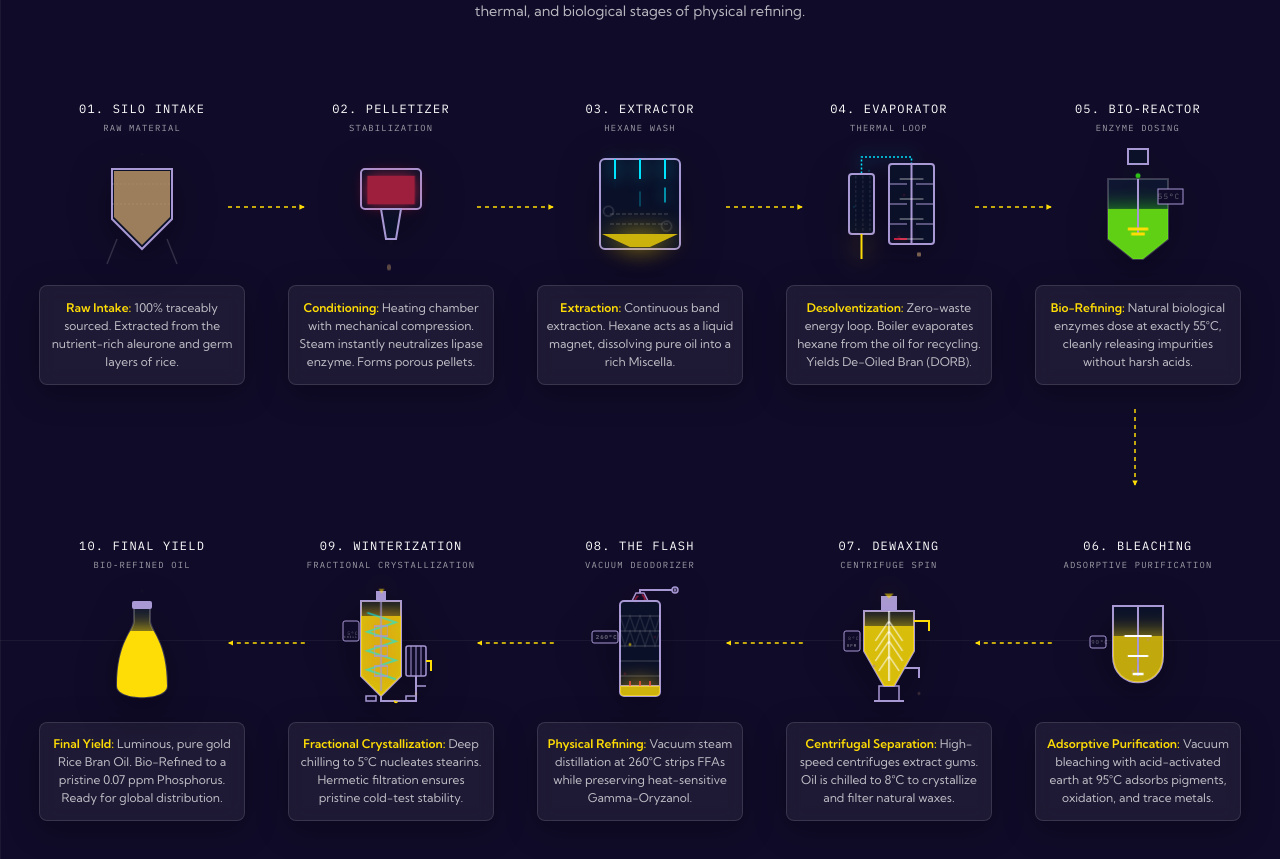
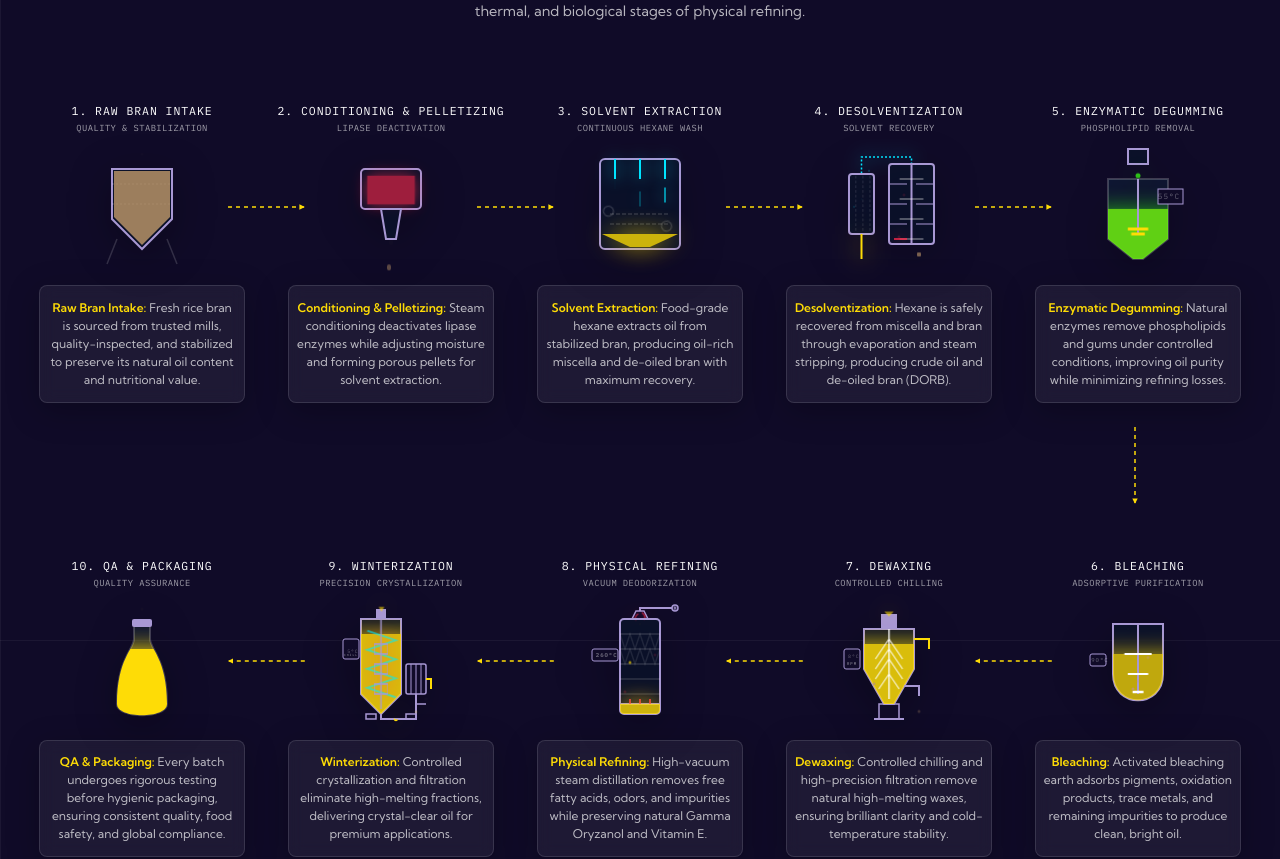
Before and after one commit to genaiwebsites/jeevanrekha, a Next.js app: page /manufacturing in a window 1280 px wide. Shown: the part 640-1499 px from the top of the page. Built offline with nearby package versions, Linux system fonts and the light colour scheme; no server answers.

Commit message:
refactor(manufacturing): update process diagram titles, step numbering, and typography alignment

```diff
--- a/src/app/globals.css
+++ b/src/app/globals.css
@@ -1869,9 +1869,9 @@ html:has(.mustard-page-container) ::-webkit-scrollbar-track {
 }
 .pipeline-grid { display: grid; grid-template-columns: 1fr clamp(40px, 6vw, 90px) 1fr clamp(40px, 6vw, 90px) 1fr clamp(40px, 6vw, 90px) 1fr clamp(40px, 6vw, 90px) 1fr; align-items: start; row-gap: 1.5rem; width: 100%; max-width: 1360px; margin: 0 auto; }
 .process-node { display: flex; flex-direction: column; align-items: center; position: relative; height: 100%; z-index: 2; min-width: 0; }
-.node-header { text-align: center; height: 60px; margin-bottom: 1rem; width: 100%; display: flex; flex-direction: column; justify-content: flex-end; }
-.node-title { font-family: var(--f-tech); font-size: clamp(0.6rem, 1vw, 0.75rem); color: var(--w); letter-spacing: 0.1em; text-transform: uppercase; }
-.node-title span { color: rgba(255,255,255,0.6); display: block; font-size: 0.55rem; margin-top: 6px; }
+.node-header { text-align: center; height: 60px; margin-bottom: 1rem; width: 100%; display: flex; flex-direction: column; justify-content: flex-end; align-items: center; }
+.node-title { font-family: var(--f-tech); font-size: clamp(0.58rem, 0.9vw, 0.72rem); color: var(--w); letter-spacing: 0.08em; text-transform: uppercase; white-space: nowrap; text-align: center; }
+.node-title span { color: rgba(255,255,255,0.6); display: block; font-size: 0.55rem; margin-top: 4px; white-space: nowrap; text-align: center; letter-spacing: 0.05em; }
 .node-svg-wrapper { width: 100px; height: 120px; flex-shrink: 0; position: relative; z-index: 5; margin-bottom: 1rem; }
 .node-svg { width: 100%; height: 100%; overflow: visible; filter: drop-shadow(0 10px 20px rgba(0,0,0,0.3)); }
 .node-desc-inline { font-size: 0.75rem; color: rgba(255,255,255,0.72); line-height: 1.5; text-align: center; background: rgba(255,255,255,0.06); backdrop-filter: blur(8px); -webkit-backdrop-filter: blur(8px); border-radius: 8px; border: 1px solid rgba(255,255,255,0.12); padding: 0.8rem 0.5rem; width: 120%; box-shadow: 0 8px 32px 0 rgba(0, 0, 0, 0.25); }
--- a/src/app/manufacturing/page.tsx
+++ b/src/app/manufacturing/page.tsx
@@ -25,7 +25,7 @@ export default function Manufacturing() {
           <div className="pipeline-grid rv">
             {/* Node 1: Silo */}
             <div className="process-node n-1">
-              <div className="node-header"><div className="node-title">01. Silo Intake<span>Raw Material</span></div></div>
+              <div className="node-header"><div className="node-title">1. Raw Bran Intake<span>Quality &amp; Stabilization</span></div></div>
               <div className="node-svg-wrapper">
                 <svg className="node-svg" viewBox="0 0 100 120">
                   <path className="svg-detail" d="M25,90 L15,115 M75,90 L85,115" />
@@ -41,7 +41,7 @@ export default function Manufacturing() {
                   <circle cx="50" cy="10" r="1.5" fill="var(--c-bran)" className="anim-drop" />
                 </svg>
               </div>
-              <div className="node-desc-inline"><strong>Raw Intake:</strong> 100% traceably sourced. Extracted from the nutrient-rich aleurone and germ layers of rice.</div>
+              <div className="node-desc-inline"><strong>Raw Bran Intake:</strong> Fresh rice bran is sourced from trusted mills, quality-inspected, and stabilized to preserve its natural oil content and nutritional value.</div>
               <div className="pipe-mobile"><svg style={{ width: '10px', height: '100%' }}><line x1="5" y1="0" x2="5" y2="100%" className="anim-flow-line" markerEnd="url(#arrow-oil)"/></svg></div>
             </div>
 
@@ -50,7 +50,7 @@ export default function Manufacturing() {
 
             {/* Node 2: Pelletizer */}
             <div className="process-node n-2">
-              <div className="node-header"><div className="node-title">02. Pelletizer<span>Stabilization</span></div></div>
+              <div className="node-header"><div className="node-title">2. Conditioning &amp; Pelletizing<span>Lipase Deactivation</span></div></div>
               <div className="node-svg-wrapper">
                 <svg className="node-svg" viewBox="0 0 100 120">
                   <rect className="svg-tank" x="20" y="20" width="60" height="40" rx="4" />
@@ -60,7 +60,7 @@ export default function Manufacturing() {
                   <rect x="46" y="105" width="4" height="6" fill="var(--c-bran)" rx="2" className="anim-drop" style={{ animationDelay: '0.3s' }}/>
                 </svg>
               </div>
-              <div className="node-desc-inline"><strong>Conditioning:</strong> Heating chamber with mechanical compression. Steam instantly neutralizes lipase enzyme. Forms porous pellets.</div>
+              <div className="node-desc-inline"><strong>Conditioning &amp; Pelletizing:</strong> Steam conditioning deactivates lipase enzymes while adjusting moisture and forming porous pellets for solvent extraction.</div>
               <div className="pipe-mobile"><svg style={{ width: '10px', height: '100%' }}><line x1="5" y1="0" x2="5" y2="100%" className="anim-flow-line" markerEnd="url(#arrow-oil)"/></svg></div>
             </div>
 
@@ -69,7 +69,7 @@ export default function Manufacturing() {
 
             {/* Node 3: Extractor */}
             <div className="process-node n-3">
-              <div className="node-header"><div className="node-title">03. Extractor<span>Hexane Wash</span></div></div>
+              <div className="node-header"><div className="node-title">3. Solvent Extraction<span>Continuous Hexane Wash</span></div></div>
               <div className="node-svg-wrapper">
                 <svg className="node-svg" viewBox="0 0 100 120">
                   <rect className="svg-tank" x="10" y="10" width="80" height="90" rx="5" />
@@ -83,7 +83,7 @@ export default function Manufacturing() {
                   <path d="M 12 85 L 88 85 L 60 98 L 40 98 Z" fill="var(--c-oil)" opacity="0.8" className="glow-oil" />
                 </svg>
               </div>
-              <div className="node-desc-inline"><strong>Extraction:</strong> Continuous band extraction. Hexane acts as a liquid magnet, dissolving pure oil into a rich Miscella.</div>
+              <div className="node-desc-inline"><strong>Solvent Extraction:</strong> Food-grade hexane extracts oil from stabilized bran, producing oil-rich miscella and de-oiled bran with maximum recovery.</div>
               <div className="pipe-mobile"><svg style={{ width: '10px', height: '100%' }}><line x1="5" y1="0" x2="5" y2="100%" className="anim-flow-line" markerEnd="url(#arrow-oil)"/></svg></div>
             </div>
 
@@ -92,7 +92,7 @@ export default function Manufacturing() {
 
             {/* Node 4: Evaporator */}
             <div className="process-node n-4">
-              <div className="node-header"><div className="node-title">04. Evaporator<span>Thermal Loop</span></div></div>
+              <div className="node-header"><div className="node-title">4. Desolventization<span>Solvent Recovery</span></div></div>
               <div className="node-svg-wrapper">
                 <svg className="node-svg" viewBox="0 0 100 120">
                   <defs><clipPath id="dt-clip"><rect x="50" y="15" width="45" height="80" rx="3" /></clipPath></defs>
@@ -122,7 +122,7 @@ export default function Manufacturing() {
                   <rect x="78" y="95" width="4" height="4" fill="var(--c-bran)" className="anim-drop" rx="1" style={{ animationDelay: '0.4s' }} />
                 </svg>
               </div>
-              <div className="node-desc-inline"><strong>Desolventization:</strong> Zero-waste energy loop. Boiler evaporates hexane from the oil for recycling. Yields De-Oiled Bran (DORB).</div>
+              <div className="node-desc-inline"><strong>Desolventization:</strong> Hexane is safely recovered from miscella and bran through evaporation and steam stripping, producing crude oil and de-oiled bran (DORB).</div>
               <div className="pipe-mobile"><svg style={{ width: '10px', height: '100%' }}><line x1="5" y1="0" x2="5" y2="100%" className="anim-flow-line" markerEnd="url(#arrow-oil)"/></svg></div>
             </div>
 
@@ -131,7 +131,7 @@ export default function Manufacturing() {
 
             {/* Node 5 */}
             <div className="process-node n-5">
-              <div className="node-header"><div className="node-title">05. Bio-Reactor<span>Enzyme Dosing</span></div></div>
+              <div className="node-header"><div className="node-title">5. Enzymatic Degumming<span>Phospholipid Removal</span></div></div>
               <div className="node-svg-wrapper">
                 <svg className="node-svg" viewBox="0 0 100 120">
                   <path className="svg-glass" d="M20,30 L80,30 L80,90 L55,110 L45,110 L20,90 Z" />
@@ -149,7 +149,7 @@ export default function Manufacturing() {
                   <text x="82.5" y="50" className="svg-text-pid anim-pulse" fill="var(--c-enzyme)" style={{ fontSize: '8px' }}>55°C</text>
                 </svg>
               </div>
-              <div className="node-desc-inline"><strong>Bio-Refining:</strong> Natural biological enzymes dose at exactly 55°C, cleanly releasing impurities without harsh acids.</div>
+              <div className="node-desc-inline"><strong>Enzymatic Degumming:</strong> Natural enzymes remove phospholipids and gums under controlled conditions, improving oil purity while minimizing refining losses.</div>
               <div className="pipe-mobile"><svg style={{ width: '10px', height: '100%' }}><line x1="5" y1="0" x2="5" y2="100%" className="anim-flow-line" markerEnd="url(#arrow-oil)"/></svg></div>
             </div>
 
@@ -158,7 +158,7 @@ export default function Manufacturing() {
 
             {/* Node 6: Bleaching (RTL bottom row starts) */}
             <div className="process-node n-6">
-              <div className="node-header"><div className="node-title">06. Bleaching<span>Adsorptive Purification</span></div></div>
+              <div className="node-header"><div className="node-title">6. Bleaching<span>Adsorptive Purification</span></div></div>
               <div className="node-svg-wrapper">
                 <svg className="node-svg" viewBox="0 0 100 120">
                   <defs><clipPath id="bleach-clip"><path d="M 25 20 L 75 20 L 75 70 C 75 105, 25 105, 25 70 Z" /></clipPath></defs>
@@ -180,7 +180,7 @@ export default function Manufacturing() {
                   <text x="10" y="58" className="svg-text-pid anim-pulse" fill="var(--c-steam)" style={{ fontSize: '6px' }}>90°C</text>
                 </svg>
               </div>
-              <div className="node-desc-inline"><strong>Adsorptive Purification:</strong> Vacuum bleaching with acid-activated earth at 95°C adsorbs pigments, oxidation, and trace metals.</div>
+              <div className="node-desc-inline"><strong>Bleaching:</strong> Activated bleaching earth adsorbs pigments, oxidation products, trace metals, and remaining impurities to produce clean, bright oil.</div>
               <div className="pipe-mobile"><svg style={{ width: '10px', height: '100%' }}><line x1="5" y1="0" x2="5" y2="100%" className="anim-flow-line" markerEnd="url(#arrow-oil)"/></svg></div>
             </div>
 
@@ -189,7 +189,7 @@ export default function Manufacturing() {
 
             {/* Node 7 */}
             <div className="process-node n-7">
-              <div className="node-header"><div className="node-title">07. Dewaxing<span>Centrifuge Spin</span></div></div>
+              <div className="node-header"><div className="node-title">7. Dewaxing<span>Controlled Chilling</span></div></div>
               <div className="node-svg-wrapper">
                 <svg className="node-svg" viewBox="0 0 100 120">
                   {/* Base / Motor Mount */}
@@ -240,7 +240,7 @@ export default function Manufacturing() {
                   <text x="13" y="61" className="svg-text-pid" fill="var(--w)" style={{ fontSize: '4px' }}>RPM</text>
                 </svg>
               </div>
-              <div className="node-desc-inline"><strong>Centrifugal Separation:</strong> High-speed centrifuges extract gums. Oil is chilled to 8°C to crystallize and filter natural waxes.</div>
+              <div className="node-desc-inline"><strong>Dewaxing:</strong> Controlled chilling and high-precision filtration remove natural high-melting waxes, ensuring brilliant clarity and cold-temperature stability.</div>
               <div className="pipe-mobile"><svg style={{ width: '10px', height: '100%' }}><line x1="5" y1="0" x2="5" y2="100%" className="anim-flow-line" markerEnd="url(#arrow-oil)"/></svg></div>
             </div>
 
@@ -249,7 +249,7 @@ export default function Manufacturing() {
 
             {/* Node 8 */}
             <div className="process-node n-8">
-              <div className="node-header"><div className="node-title">08. The Flash<span>Vacuum Deodorizer</span></div></div>
+              <div className="node-header"><div className="node-title">8. Physical Refining<span>Vacuum Deodorization</span></div></div>
               <div className="node-svg-wrapper">
                 <svg className="node-svg" viewBox="0 0 100 120">
                   <defs><clipPath id="flash-clip"><rect x="30" y="15" width="40" height="95" rx="4" /></clipPath></defs>
@@ -280,7 +280,7 @@ export default function Manufacturing() {
                   <text x="15" y="53" className="svg-text-pid anim-pulse" fill="var(--c-steam)" style={{ fontSize: '6px', fontWeight: 'bold' }}>260°C</text>
                 </svg>
               </div>
-              <div className="node-desc-inline"><strong>Physical Refining:</strong> Vacuum steam distillation at 260°C strips FFAs while preserving heat-sensitive Gamma-Oryzanol.</div>
+              <div className="node-desc-inline"><strong>Physical Refining:</strong> High-vacuum steam distillation removes free fatty acids, odors, and impurities while preserving natural Gamma Oryzanol and Vitamin E.</div>
               <div className="pipe-mobile"><svg style={{ width: '10px', height: '100%' }}><line x1="5" y1="0" x2="5" y2="100%" className="anim-flow-line" markerEnd="url(#arrow-oil)"/></svg></div>
             </div>
 
@@ -289,7 +289,7 @@ export default function Manufacturing() {
 
             {/* Node 9: Winterization */}
             <div className="process-node n-9">
-              <div className="node-header"><div className="node-title">09. Winterization<span>Fractional Crystallization</span></div></div>
+              <div className="node-header"><div className="node-title">9. Winterization<span>Precision Crystallization</span></div></div>
               <div className="node-svg-wrapper">
                 <svg className="node-svg" viewBox="0 0 100 120">
                   {/* Base and Mounts */}
@@ -357,7 +357,7 @@ export default function Manufacturing() {
                   <text x="10" y="52" className="svg-text-pid" fill="var(--w)" style={{ fontSize: '3px' }} textAnchor="middle">CHILL</text>
                 </svg>
               </div>
-              <div className="node-desc-inline"><strong>Fractional Crystallization:</strong> Deep chilling to 5°C nucleates stearins. Hermetic filtration ensures pristine cold-test stability.</div>
+              <div className="node-desc-inline"><strong>Winterization:</strong> Controlled crystallization and filtration eliminate high-melting fractions, delivering crystal-clear oil for premium applications.</div>
               <div className="pipe-mobile"><svg style={{ width: '10px', height: '100%' }}><line x1="5" y1="0" x2="5" y2="100%" className="anim-flow-line" markerEnd="url(#arrow-oil)"/></svg></div>
             </div>
 
@@ -366,19 +366,19 @@ export default function Manufacturing() {
 
             {/* Node 10 */}
             <div className="process-node n-10">
-              <div className="node-header"><div className="node-title">10. Final Yield<span>Bio-Refined Oil</span></div></div>
+              <div className="node-header"><div className="node-title">10. QA &amp; Packaging<span>Quality Assurance</span></div></div>
               <div className="node-svg-wrapper">
                 <svg className="node-svg" viewBox="0 0 100 120">
-                  <defs><clipPath id="node-08-clip"><path d="M42,20 L58,20 L58,35 C58,45 75,55 75,100 C75,115 25,115 25,100 C25,55 42,45 42,35 Z" /></clipPath></defs>
+                  <defs><clipPath id="node-10-clip"><path d="M42,20 L58,20 L58,35 C58,45 75,55 75,100 C75,115 25,115 25,100 C25,55 42,45 42,35 Z" /></clipPath></defs>
                   <path className="svg-glass" d="M42,20 L58,20 L58,35 C58,45 75,55 75,100 C75,115 25,115 25,100 C25,55 42,45 42,35 Z" />
-                  <g clipPath="url(#node-08-clip)">
+                  <g clipPath="url(#node-10-clip)">
                     <rect x="0" y="120" width="100" height="100" fill="var(--c-oil)" className="glow-oil fill-bottle-rect" />
                   </g>
                   <circle cx="50" cy="10" r="1.5" fill="var(--c-oil)" className="anim-drop glow-oil" />
                   <rect x="40" y="15" width="20" height="8" fill="var(--c-metal)" rx="2" />
                 </svg>
               </div>
-              <div className="node-desc-inline"><strong>Final Yield:</strong> Luminous, pure gold Rice Bran Oil. Bio-Refined to a pristine 0.07 ppm Phosphorus. Ready for global distribution.</div>
+              <div className="node-desc-inline"><strong>QA &amp; Packaging:</strong> Every batch undergoes rigorous testing before hygienic packaging, ensuring consistent quality, food safety, and global compliance.</div>
             </div>
           </div>
         </div>
```
